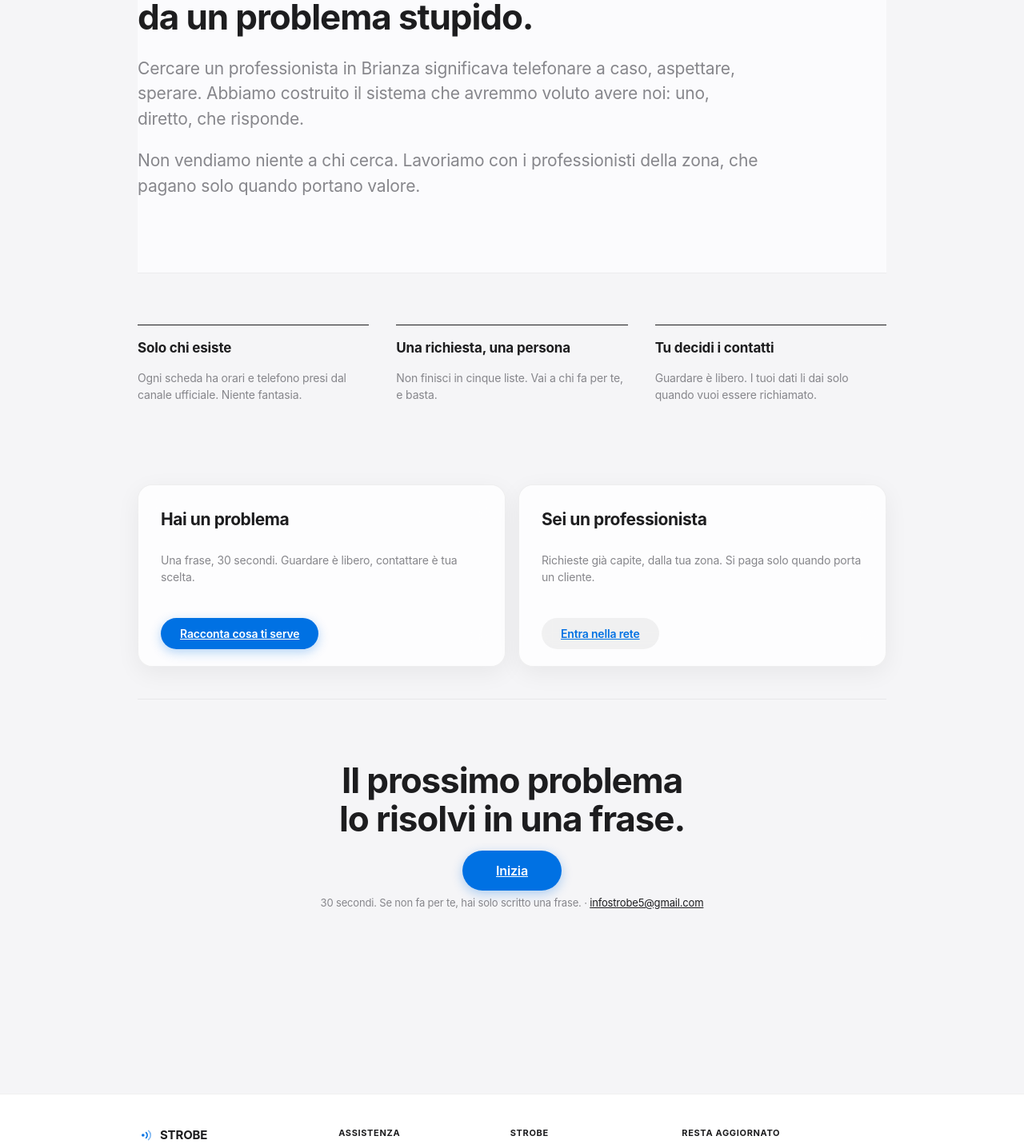
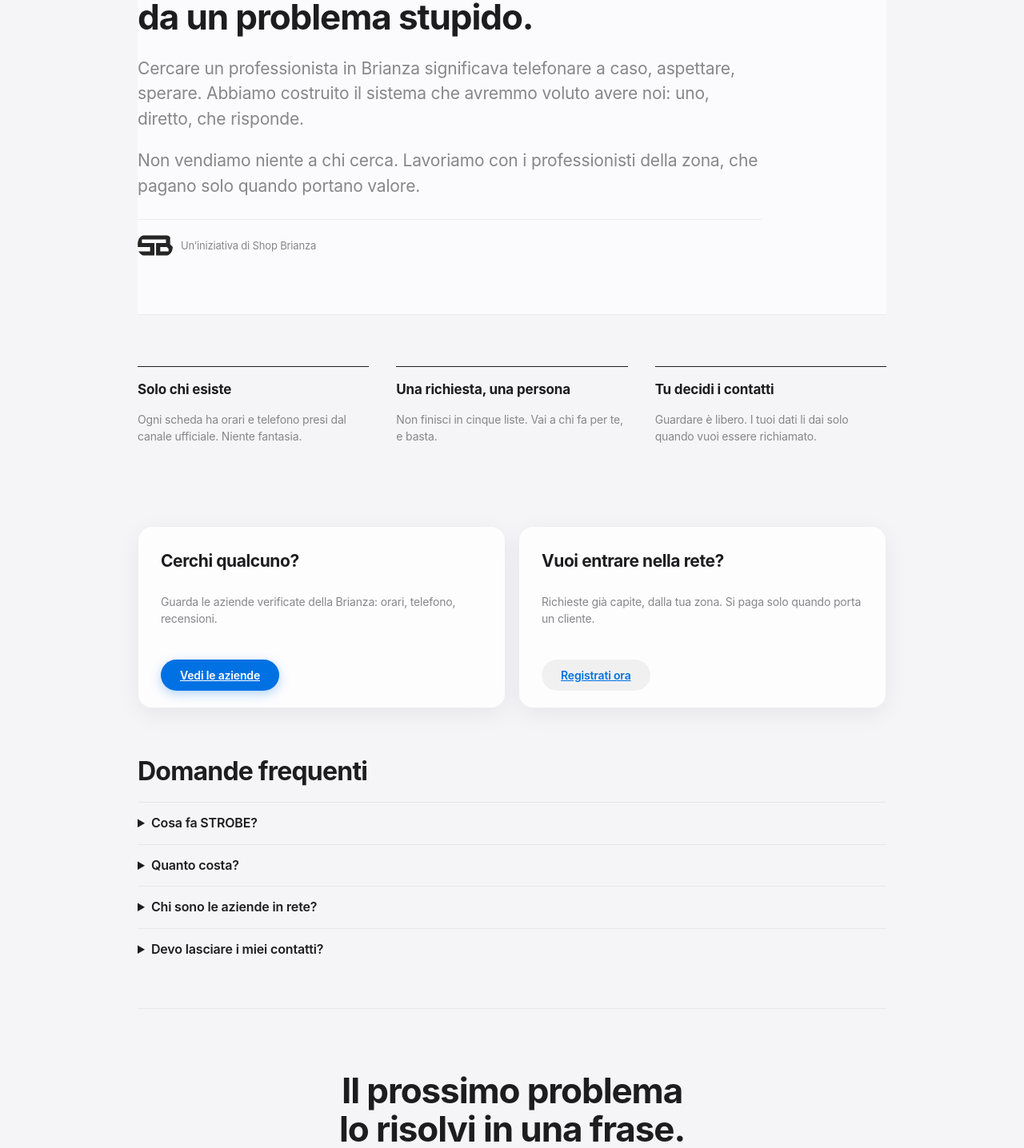
Before and after one commit to donaldkevin765-maker/smart-lead-routing, a Next.js app: page /landing in a window 1280 px wide. Shown: the part 1570-3006 px from the top of the page at 80% size. Built offline with nearby package versions, Linux system fonts and the light colour scheme; no server answers; the database is empty.

Commit message:
Landing: porta cliente -> /clienti, porta azienda -> /partner in fondo, FAQ JSON-LD SEO, logo Shop Brianza provenienza

```diff
--- a/src/app/landing/page.tsx
+++ b/src/app/landing/page.tsx
@@ -47,6 +47,10 @@ export default async function LandingPage() {
         '@context': 'https://schema.org', '@type': 'AboutPage', name: 'STROBE — chi siamo',
         description: 'STROBE collega chi ha un problema a chi sa risolverlo a Monza Brianza.',
         mainEntity: { '@type': 'Organization', name: 'STROBE', email: 'infostrobe5@gmail.com', areaServed: 'Monza e Brianza, Italia' },
+      }) }} />
+      <script type="application/ld+json" dangerouslySetInnerHTML={{ __html: JSON.stringify({
+        '@context': 'https://schema.org', '@type': 'FAQPage',
+        mainEntity: COPY.faq.map((f) => ({ '@type': 'Question', name: f.q, acceptedAnswer: { '@type': 'Answer', text: f.a } })),
       }) }} />
 
       {/* 1 — HERO: una sola frase enorme */}
@@ -127,6 +131,12 @@ export default async function LandingPage() {
               {COPY.landingIdentity2}
             </p>
           </Reveal>
+          <Reveal delay={240}>
+            <div style={{ display: 'flex', alignItems: 'center', gap: 10, marginTop: 26, paddingTop: 18, borderTop: '1px solid var(--card-border)' }}>
+              <img src="/shop-brianza.svg" alt="Shop Brianza" width={44} height={28} style={{ opacity: 0.85 }} />
+              <span style={{ fontSize: 13, color: 'var(--muted)' }}>Un&rsquo;iniziativa di Shop Brianza</span>
+            </div>
+          </Reveal>
         </div>
       </section>
 
@@ -147,8 +157,8 @@ export default async function LandingPage() {
       {/* 7 — DUE PORTE */}
       <section style={{ display: 'grid', gap: 16, gridTemplateColumns: 'repeat(auto-fit,minmax(280px,1fr))', paddingBottom: 64 }}>
         {[
-          { ...COPY.doorUser, href: '/', primary: true },
-          { ...COPY.doorPartner, href: '/partner', primary: false },
+          { ...COPY.doorUser, primary: true },
+          { ...COPY.doorPartner, primary: false },
         ].map((x, i) => (
           <Reveal key={x.t} delay={i * 120}>
             <div className="card" style={{ padding: 28, height: '100%', display: 'flex', flexDirection: 'column', gap: 10 }}>
@@ -162,7 +172,22 @@ export default async function LandingPage() {
         ))}
       </section>
 
-      {/* 8 — CHIUSA */}
+      {/* 8 — FAQ: risposte nette, SEO Google + AI */}
+      <section style={{ paddingBottom: 48 }}>
+        <Reveal as="h2" delay={0}><span style={{ ...h2, display: 'block', fontSize: 'clamp(22px,3vw,32px)' }}>Domande frequenti</span></Reveal>
+        <div style={{ marginTop: 20 }}>
+          {COPY.faq.map((f, i) => (
+            <Reveal key={f.q} delay={i * 70}>
+              <details style={{ borderTop: '1px solid var(--card-border)', padding: '14px 0' }}>
+                <summary style={{ fontSize: 16, fontWeight: 600, cursor: 'pointer', letterSpacing: '-0.01em' }}>{f.q}</summary>
+                <p style={{ ...lead, fontSize: 15, margin: '10px 0 0' }}>{f.a}</p>
+              </details>
+            </Reveal>
+          ))}
+        </div>
+      </section>
+
+      {/* 9 — CHIUSA */}
       <section style={{ textAlign: 'center', padding: '56px 0 72px', borderTop: '1px solid var(--card-border)' }}>
         <Reveal as="h2" delay={0}><span style={{ ...h2, display: 'block' }}>{COPY.landingCloseTitle}</span></Reveal>
         <Reveal delay={120}>
--- a/src/lib/copy.ts
+++ b/src/lib/copy.ts
@@ -26,7 +26,15 @@ export const COPY = {
   ctaPartner: 'Lavoro con STROBE',
   ctaStart: 'Inizia',
 
-  // — Due porte —
-  doorUser: { t: 'Hai un problema', d: 'Una frase, 30 secondi. Guardare è libero, contattare è tua scelta.', cta: 'Racconta cosa ti serve' },
-  doorPartner: { t: 'Sei un professionista', d: 'Richieste già capite, dalla tua zona. Si paga solo quando porta un cliente.', cta: 'Entra nella rete' },
+  // — Due porte (sequenza: cliente → aziende, azienda → fondo registrazione) —
+  doorUser: { t: 'Cerchi qualcuno?', d: 'Guarda le aziende verificate della Brianza: orari, telefono, recensioni.', cta: 'Vedi le aziende', href: '/clienti' },
+  doorPartner: { t: 'Vuoi entrare nella rete?', d: 'Richieste già capite, dalla tua zona. Si paga solo quando porta un cliente.', cta: 'Registrati ora', href: '/partner' },
+
+  // — FAQ SEO (Google + AI): una risposta netta per domanda —
+  faq: [
+    { q: 'Cosa fa STROBE?', a: 'Tu scrivi il problema. STROBE trova il professionista verificato più adatto vicino a te e gli manda la richiesta. Se il primo non risponde, ci prova un altro in 15 minuti.' },
+    { q: 'Quanto costa?', a: 'Per chi cerca è gratis, sempre. Nessuna registrazione per guardare. I professionisti della rete pagano solo quando una richiesta diventa un cliente.' },
+    { q: 'Chi sono le aziende in rete?', a: 'Aziende reali di Monza e Brianza con dati ufficiali verificati: orari, telefono e zona coperta presi dal loro canale ufficiale.' },
+    { q: 'Devo lasciare i miei contatti?', a: 'No. Puoi solo guardare. I tuoi dati li dai solo se vuoi essere richiamato, e servono a quello e nient’altro.' },
+  ],
 } as const;
```
